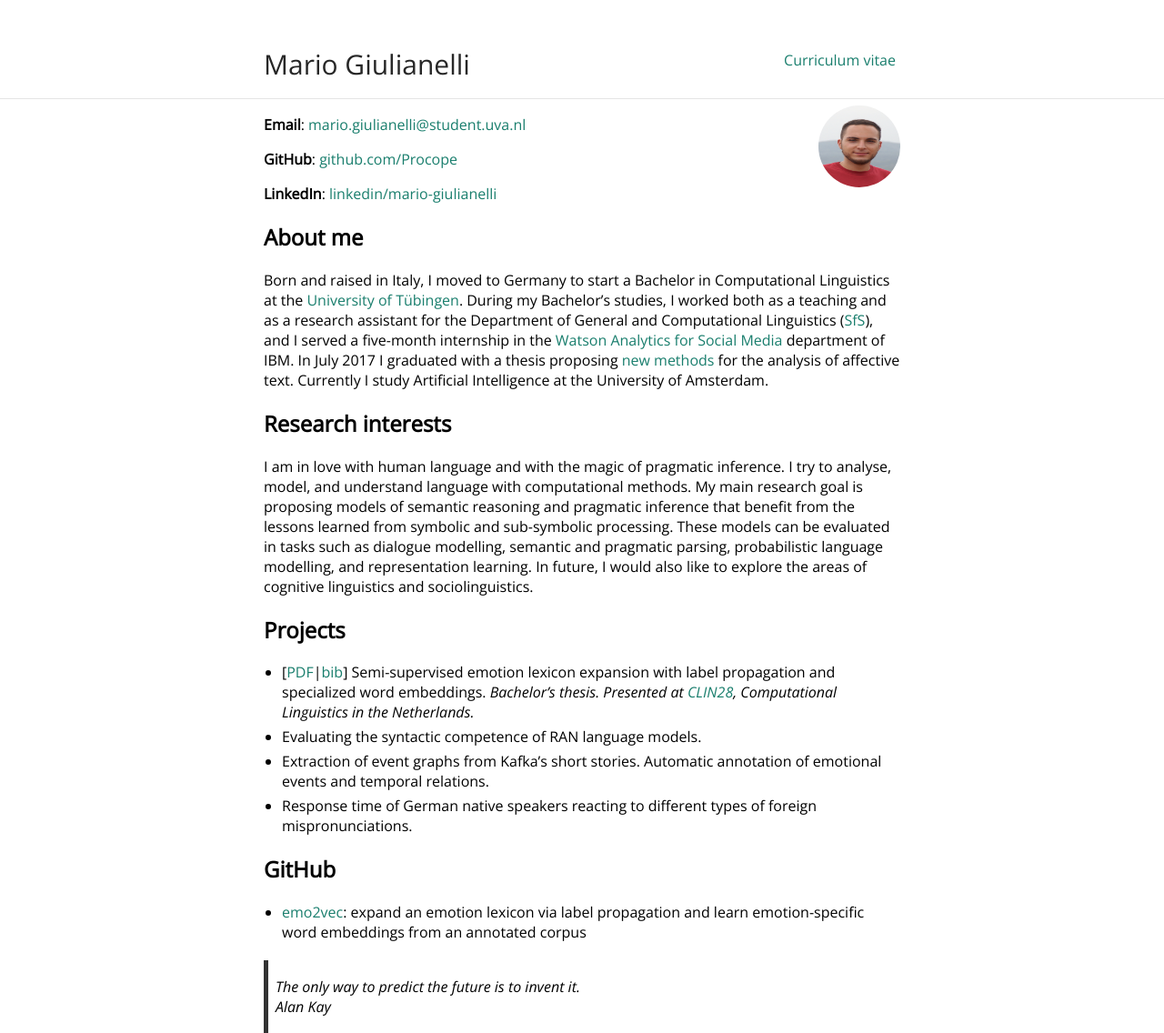
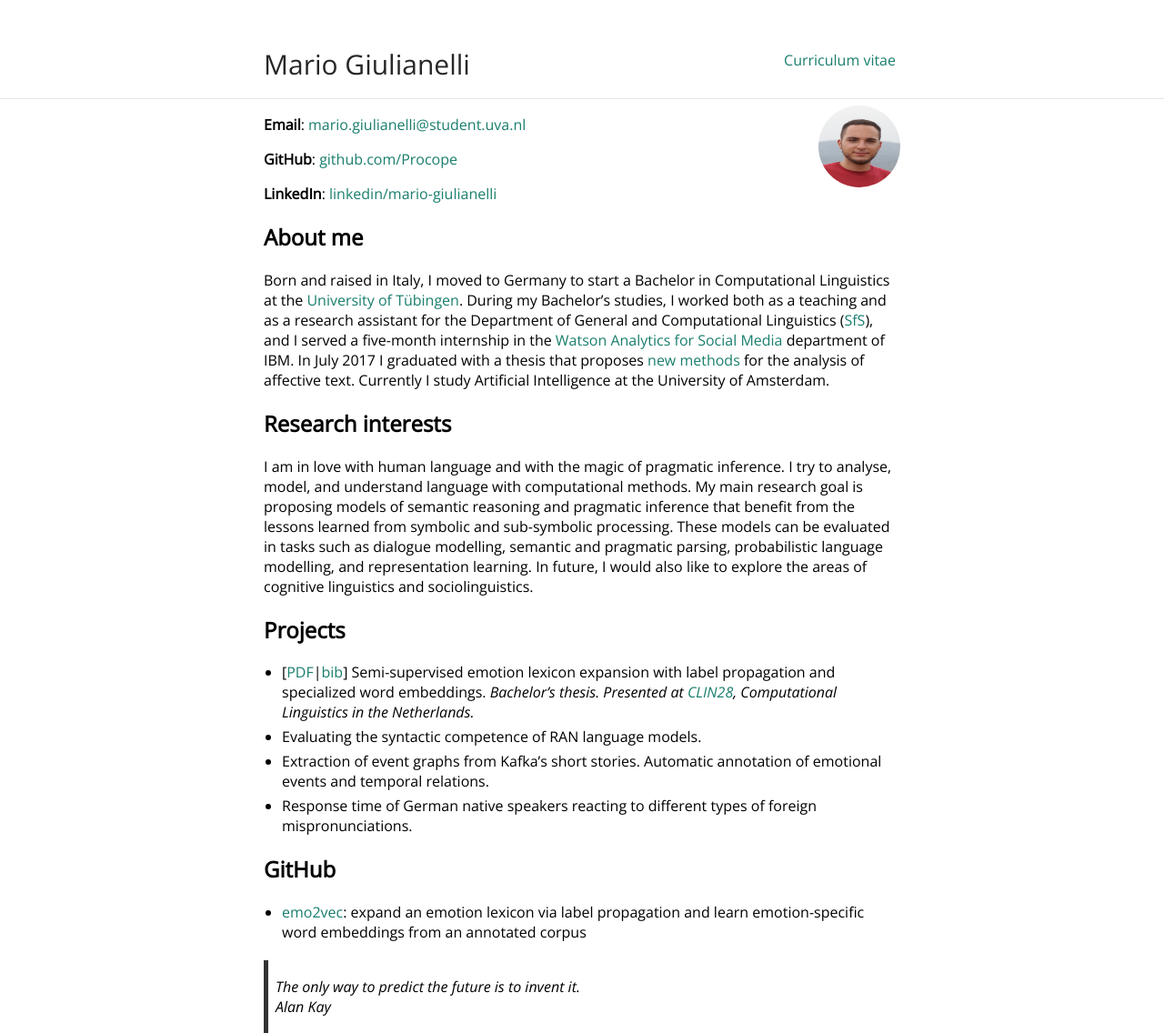
Before and after one commit to glnmario/glnmario.github.io, a Jekyll site: the page built from index.md, in a window 1280 px wide. Shown: the whole page at 91% size. Built offline with Jekyll 4.4.1, drawn with Linux system fonts in a browser that asks for light colours.

Commit message:
Update index.md

```diff
--- a/index.md
+++ b/index.md
@@ -14,7 +14,7 @@ layout: default
 Born and raised in Italy, I moved to Germany to start a Bachelor in Computational Linguistics at the [University of Tübingen](https://www.uni-tuebingen.de/en/university/profile/history-of-the-university.html).
 During my Bachelor's studies, I worked both as a teaching and as a research assistant for the Department of General and Computational Linguistics ([SfS](http://www.sfs.uni-tuebingen.de/en/chairs.html)), and I
 served a five-month internship in the [Watson Analytics for Social Media](https://www.ibm.com/us-en/marketplace/social-media-data-analysis/details#product-header-top) department of IBM. In July 2017 I graduated with a
-thesis proposing [new methods](https://arxiv.org/abs/1708.03910) for the analysis of affective text.
+thesis that proposes [new methods](https://arxiv.org/abs/1708.03910) for the analysis of affective text.
 Currently I study Artificial Intelligence at the University of Amsterdam.
 
 ## Research interests
```
